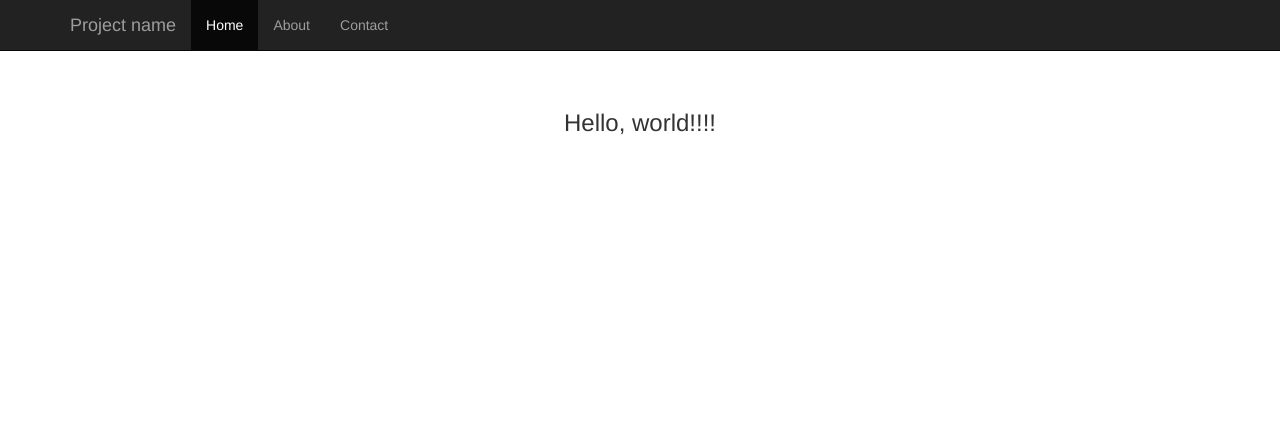
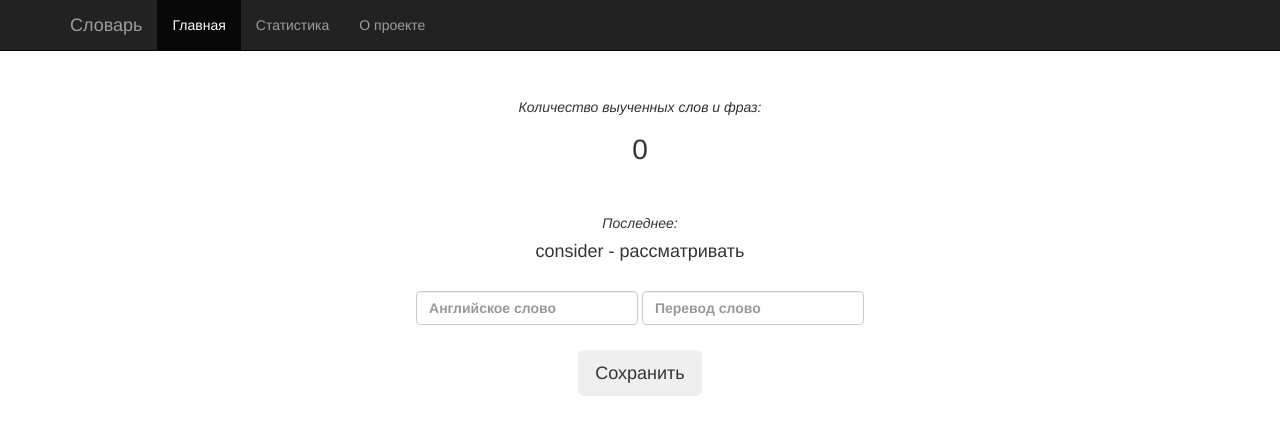
Before and after one commit to MaximSolodovnikov/dictionary, a PHP site: page / in a window 1280 px wide. Shown: the top 435 px of the page. Run offline with PHP 8.4, Linux system fonts and the light colour scheme; some libraries are stand-ins or nearby versions.

Commit message:
Added active menu and connected to DB

```diff
--- /dev/null
+++ b/bootstrap/css/mystyle.css
@@ -0,0 +1,8 @@
+.count_of_words {
+	padding: 10px;
+	font-size: 2em;
+}
+
+.last_word {
+	padding: 20px;
+}
--- /dev/null
+++ b/bootstrap/js/menu.js
@@ -0,0 +1,6 @@
+$(function(){
+    $('nav#menu span').click(function(){
+        $('nav#menu span').children('a').removeClass('active');
+        $(this).children('a').addClass('active');
+    });
+});
--- a/index.php
+++ b/index.php
@@ -1,2 +1,24 @@
 <?php
-require_once 'views/entry.php';
+header("Content-Type: text/html; charset=utf-8");
+
+mysql_connect('localhost', 'salomuG', 'salomuG') or die("Can not connect to DB");
+mysql_select_db('dictionary') or die("Cannot select db");
+
+$act = isset($_GET['act']) ? $_GET['act'] : 'main';
+
+switch($act) {
+
+	case 'main':
+		/*$sql = "SELECT "*/
+
+		require_once 'views/main.php';
+		break;
+
+	case 'statistics':
+		require_once 'views/statistics.php';
+		break;
+
+	case 'about':
+		require_once 'views/about.php';
+		break;
+}
--- /dev/null
+++ b/views/about.php
@@ -0,0 +1,5 @@
+<?php require_once 'header.php';?>
+
+About
+
+<?php require_once 'footer.php'; ?>
--- a/views/entry.php
+++ /dev/null
@@ -1,11 +0,0 @@
-<?php
-require_once 'header.php';
-
-
-
-echo "<h3> Hello, world!!!! </h3>";
-
-
-
-
-require_once 'footer.php';
--- a/views/footer.php
+++ b/views/footer.php
@@ -7,6 +7,7 @@
     <script src="https://ajax.googleapis.com/ajax/libs/jquery/1.11.3/jquery.min.js"></script>
     <script>window.jQuery || document.write('<script src="../../assets/js/vendor/jquery.min.js"><\/script>');</script>
     <script src="bootstrap/js/bootstrap.js"></script>
+	<script src="bootstrap/js/menu.js"></script>
     <!-- IE10 viewport hack for Surface/desktop Windows 8 bug -->
     <script src="bootstrap/js/ie10-viewport-bug-workaround.js"></script>
   </body>
--- a/views/header.php
+++ b/views/header.php
@@ -9,10 +9,13 @@
     <meta name="author" content="">
     <link rel="icon" href="favicon.png">
 
-    <title>My dictionary :)</title>
+    <title>Словарь</title>
 
     <!-- Bootstrap core CSS -->
     <link href="bootstrap/css/bootstrap.css" rel="stylesheet">
+
+	<!-- My CSS -->
+    <link href="bootstrap/css/mystyle.css" rel="stylesheet">
 
     <!-- IE10 viewport hack for Surface/desktop Windows 8 bug -->
     <link href="bootstrap/css/ie10-viewport-bug-workaround.css" rel="stylesheet">
@@ -38,13 +41,13 @@
             <span class="icon-bar"></span>
             <span class="icon-bar"></span>
           </button>
-          <a class="navbar-brand" href="#">Project name</a>
+          <a class="navbar-brand" href="?act=main">Словарь</a>
         </div>
         <div id="navbar" class="collapse navbar-collapse">
           <ul class="nav navbar-nav">
-            <li class="active"><a href="#">Home</a></li>
-            <li><a href="#about">About</a></li>
-            <li><a href="#contact">Contact</a></li>
+			<li <?php if ($act == 'main') {echo "class = 'active'";} ?>><a href="?act=main">Главная</a></li>
+            <li <?php if ($act == 'statistics') {echo "class = 'active'";} ?>><a href="?act=statistics">Статистика</a></li>
+            <li <?php if ($act == 'about') {echo "class = 'active'";} ?>><a href="?act=about">О проекте</a></li>
           </ul>
         </div><!--/.nav-collapse -->
       </div>
--- /dev/null
+++ b/views/main.php
@@ -0,0 +1,24 @@
+<?php require_once 'header.php';?>
+
+	<h5><i>Количество выученных слов и фраз:</i></h5>
+	<h4 class="count_of_words">0</h4>
+
+	<div class="last_word">
+	<h5><i>Последнее:</i></h5>
+	<h4>consider - рассматривать</h4>
+	</div>
+
+	<form method="POST">
+		<div class="form-group">
+		<label>
+			<input type="text" name="user_word" class="form-control" placeholder="Английское слово">
+		</label>
+		<label>
+			<input type="text" name="user_word" class="form-control" placeholder="Перевод слово">
+		</label><br /><br />
+		<button type="submit" class="btn btn-lg">Сохранить</button>
+		</div>
+	</form>
+
+
+<?php require_once 'footer.php'; ?>
--- /dev/null
+++ b/views/statistics.php
@@ -0,0 +1,5 @@
+<?php require_once 'header.php';?>
+
+Statistica
+
+<?php require_once 'footer.php'; ?>
```
